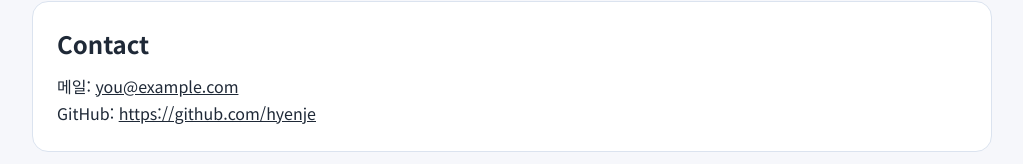
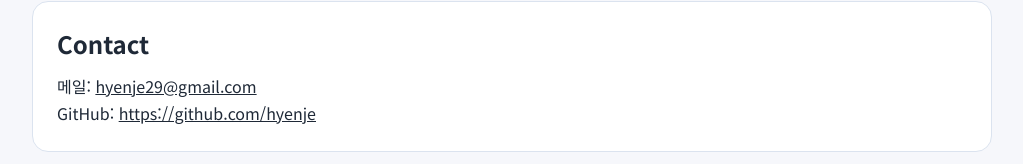
Before and after one commit to hyenje/my-site, a Next.js app: page / in a window 1280 px wide. Shown: the part 1202-1366 px from the top of the page, without its empty margins (128-1151 px from the left). Built offline with nearby package versions, Linux system fonts and the light colour scheme.

Commit message:
Deploy setup

```diff
--- a/app/page.tsx
+++ b/app/page.tsx
@@ -72,7 +72,7 @@ export default function HomePage() {
       <section id="contact" className="cardSection">
         <h2>Contact</h2>
         <p>
-          메일: <a href={portfolio.links.email}>you@example.com</a>
+          메일: <a href={portfolio.links.email}>hyenje29@gmail.com</a>
         </p>
         <p>
           GitHub: <a href={portfolio.links.github}>{portfolio.links.github}</a>
```
